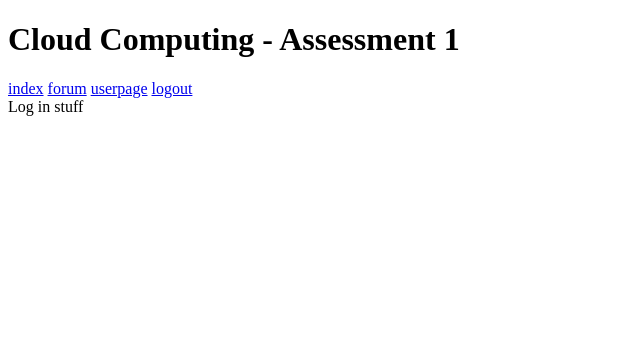
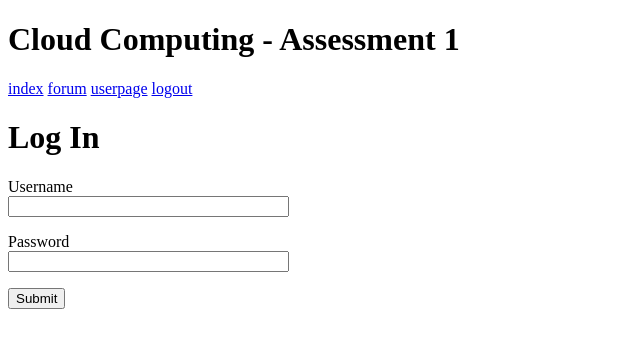
Before and after one commit to Thomas-Elder/py.cc-ass1, a Flask app: template templates/login.html in a window 1280 px wide. Shown: the top 348 px of the page, without its empty margins (0-640 px from the left). Run offline with Flask 2, Linux system fonts and the light colour scheme; the template is opened without the code that fills it, so the values that code supplies are empty, except form fields; form fields are guessed from the names that the template uses.

Commit message:
Add login page.

```diff
--- a/templates/login.html
+++ b/templates/login.html
@@ -1,5 +1,26 @@
 {% extends "base.html" %}
 
 {% block content %}
-Log in stuff
+
+<h1>Log In</h1>
+
+<form action="" method="post" novalidate>
+    {{ form.hidden_tag() }}
+    <p>
+        {{ form.username.label }}<br>
+        {{ form.username(size=32) }}<br>
+        {% for error in form.username.errors %}
+        <span style="color: red;">[{{ error }}]</span>
+        {% endfor %}
+    </p>
+    <p>
+        {{ form.password.label }}<br>
+        {{ form.password(size=32) }}<br>
+        {% for error in form.password.errors %}
+        <span style="color: red;">[{{ error }}]</span>
+        {% endfor %}
+    </p>
+    <p>{{ form.submit() }}</p>
+</form>
+
 {% endblock %}
```
